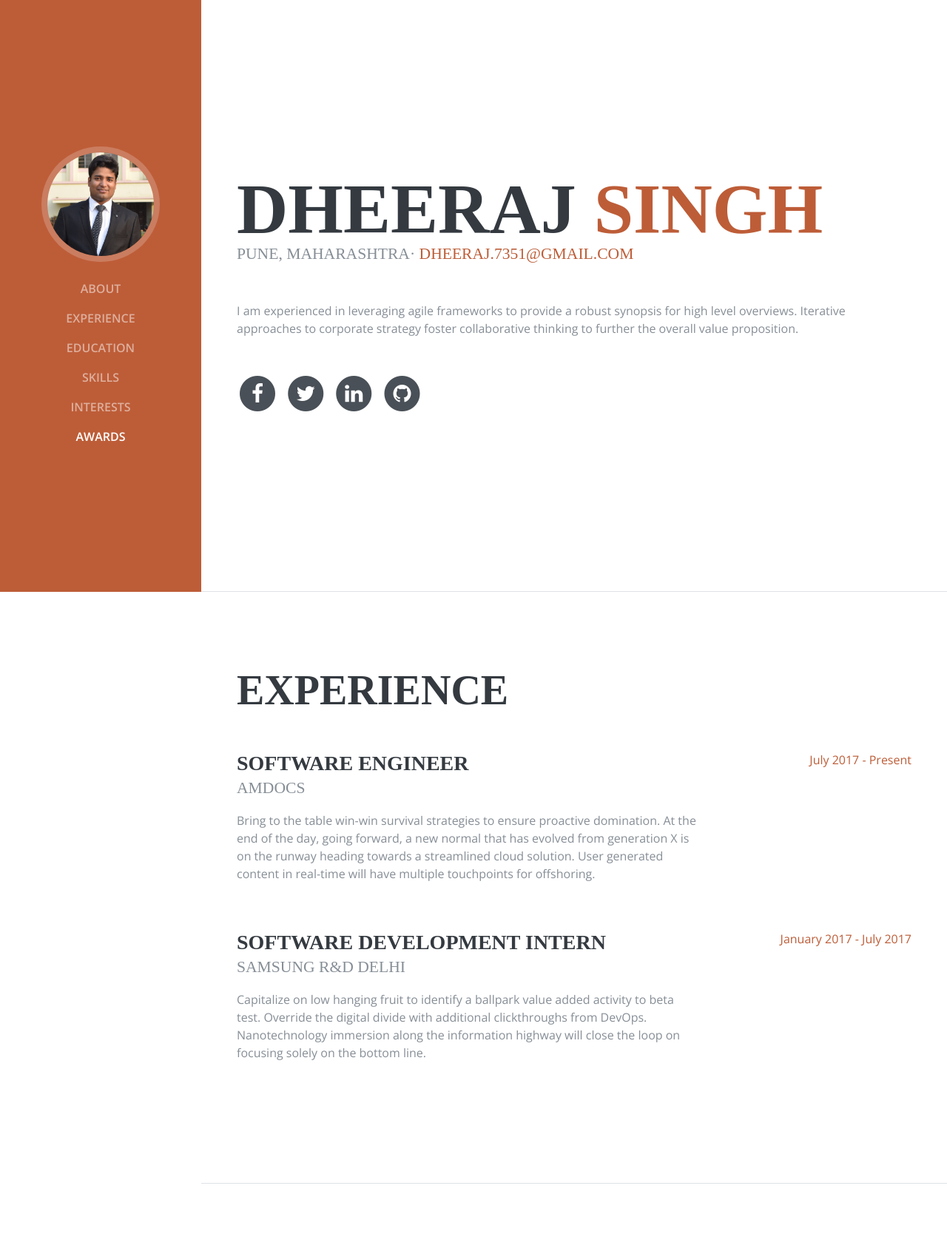
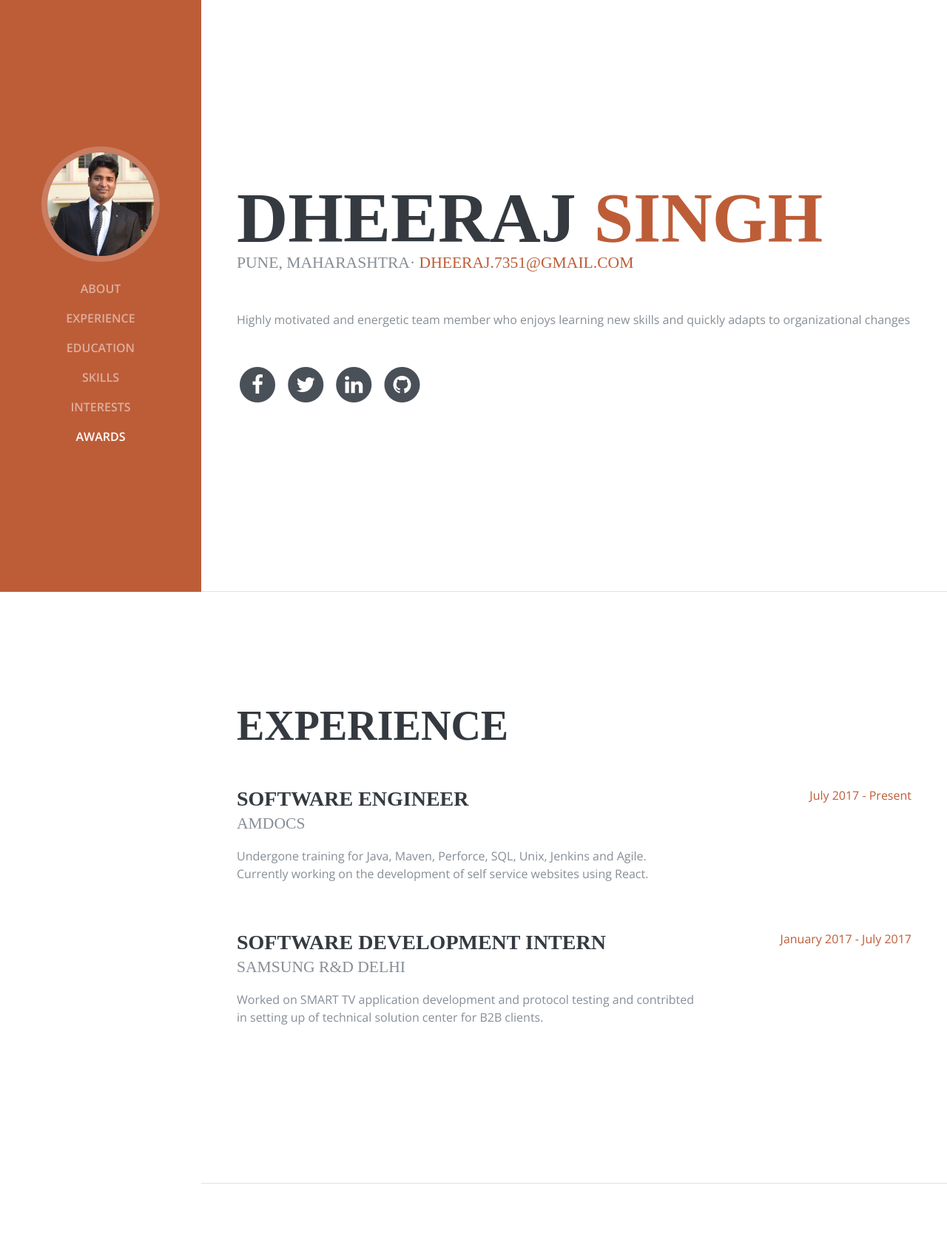
Before and after one commit to dheeraj-sn/my_website, a Django app: page / in a window 1280 px wide. Shown: the top 1668 px of the page at 74% size. Run offline with Django 3.2, Linux system fonts and the light colour scheme; some libraries are stand-ins or nearby versions; some web fonts are replaced.

Commit message:
updated all bio

```diff
--- a/resume/templates/resume/index.html
+++ b/resume/templates/resume/index.html
@@ -72,7 +72,7 @@
           <div class="subheading mb-5">Pune, Maharashtra·
             <a href="mailto:name@email.com">dheeraj.7351@gmail.com</a>
           </div>
-          <p class="mb-5">I am experienced in leveraging agile frameworks to provide a robust synopsis for high level overviews. Iterative approaches to corporate strategy foster collaborative thinking to further the overall value proposition.</p>
+          <p class="mb-5">Highly motivated and energetic team member who enjoys learning new skills and quickly adapts to organizational changes</p>
           <ul class="list-inline list-social-icons mb-0">
             <li class="list-inline-item">
               <a href="#">
@@ -118,7 +118,7 @@
             <div class="resume-content mr-auto">
               <h3 class="mb-0">Software Engineer</h3>
               <div class="subheading mb-3">AMDOCS</div>
-              <p>Bring to the table win-win survival strategies to ensure proactive domination. At the end of the day, going forward, a new normal that has evolved from generation X is on the runway heading towards a streamlined cloud solution. User generated content in real-time will have multiple touchpoints for offshoring.</p>
+              <p>Undergone training for Java, Maven, Perforce, SQL, Unix, Jenkins and Agile. Currently working on the development of self service websites using React.</p>
             </div>
             <div class="resume-date text-md-right">
               <span class="text-primary">July 2017 - Present</span>
@@ -129,7 +129,7 @@
             <div class="resume-content mr-auto">
               <h3 class="mb-0">Software Development Intern</h3>
               <div class="subheading mb-3">SAMSUNG R&D Delhi</div>
-              <p>Capitalize on low hanging fruit to identify a ballpark value added activity to beta test. Override the digital divide with additional clickthroughs from DevOps. Nanotechnology immersion along the information highway will close the loop on focusing solely on the bottom line.</p>
+              <p>Worked on SMART TV application development and protocol testing and contribted in setting up of technical solution center for B2B clients.</p>
             </div>
             <div class="resume-date text-md-right">
               <span class="text-primary">January 2017 - July 2017</span>
```
